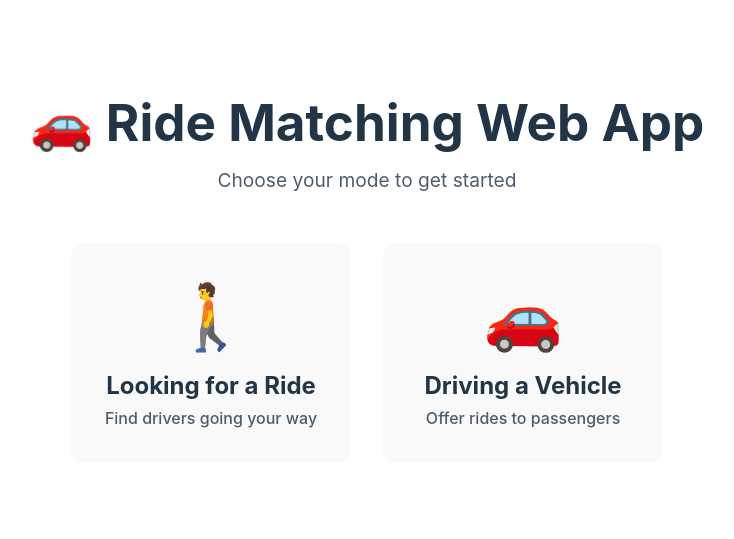
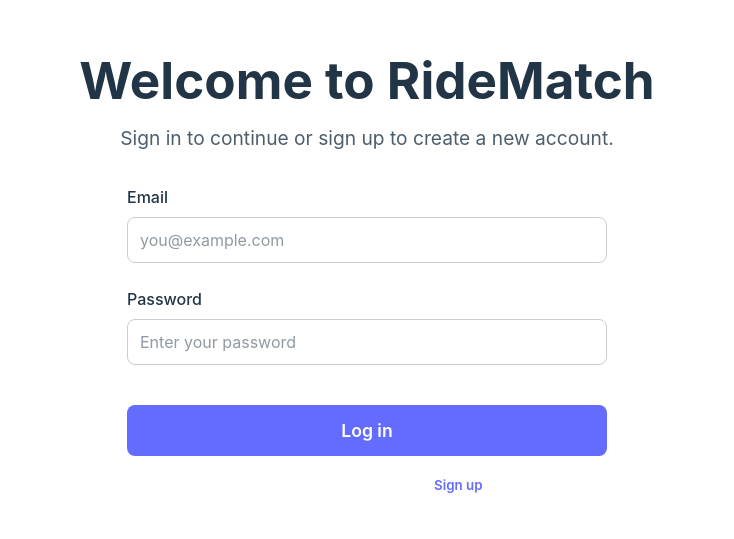
Before and after one commit to Bethel-Church-of-Oregon/Ride-Matching-Web-App, a website built with Vite: page index.html in a window 1280 px wide. Shown: the part 122-661 px from the top of the page, without its empty margins (273-1007 px from the left). Built offline with nearby package versions, Linux system fonts and the light colour scheme.

Commit message:
feat: default start page is now the login screen

```diff
--- /dev/null
+++ b/src/login.ts
@@ -0,0 +1,70 @@
+import './style.css';
+
+export class LoginScreen {
+  private onAuthenticated: () => void;
+
+  constructor(onAuthenticated: () => void) {
+    this.onAuthenticated = onAuthenticated;
+  }
+
+  public render(): void {
+    const app = document.querySelector<HTMLDivElement>('#app')!;
+
+    app.innerHTML = `
+      <div class="container">
+        <h1>Welcome to RideMatch</h1>
+        <p class="subtitle">Sign in to continue or sign up to create a new account.</p>
+
+        <form id="login-form" class="login-form">
+          <div class="form-group">
+            <label for="email">Email</label>
+            <input type="email" id="email" name="email" placeholder="you@example.com" required />
+          </div>
+
+          <div class="form-group">
+            <label for="password">Password</label>
+            <input type="password" id="password" name="password" placeholder="Enter your password" required />
+          </div>
+
+          <button type="submit" class="primary-btn">Log in</button>
+        </form>
+
+        <div class="login-footer">
+          <p>Don't have an account? <button id="signup-btn" class="signup-btn">Sign up</button></p>
+          <p class="error-message" id="login-error" aria-live="polite"></p>
+        </div>
+      </div>
+    `;
+
+    const loginForm = document.querySelector<HTMLFormElement>('#login-form')!;
+    const signupBtn = document.querySelector<HTMLButtonElement>('#signup-btn')!;
+    const errorDisplay = document.querySelector<HTMLParagraphElement>('#login-error')!;
+
+    loginForm.addEventListener('submit', (e) => {
+      e.preventDefault();
+
+      const email = (document.querySelector<HTMLInputElement>('#email')!).value.trim();
+      const password = (document.querySelector<HTMLInputElement>('#password')!).value.trim();
+
+      // Minimal front-end validation
+      if (!email || !password) {
+        errorDisplay.textContent = 'Please enter both email and password.';
+        return;
+      }
+
+      try {
+        localStorage.setItem('rideMatch:userEmail', email);
+        errorDisplay.textContent = '';
+        this.onAuthenticated();
+      } catch (err) {
+        console.error('Login failed', err);
+        errorDisplay.textContent = 'Login failed. Try again.';
+      }
+    });
+
+    signupBtn.addEventListener('click', () => {
+      // When signup is clicked, show the current start screen (ModeSelection)
+      this.onAuthenticated();
+    });
+  }
+}
--- a/src/main.ts
+++ b/src/main.ts
@@ -1,11 +1,13 @@
 import './style.css';
 import { UserMode } from './types';
 import { ModeSelection } from './mode-selection';
+import { LoginScreen } from './login.ts';
 import { PassengerMode } from './passenger-mode';
 import { DriverMode } from './driver-mode';
 
 class RideMatchingApp {
   private modeSelection: ModeSelection;
+  private loginScreen: LoginScreen;
   private passengerMode: PassengerMode;
   private driverMode: DriverMode;
 
@@ -13,12 +15,24 @@ class RideMatchingApp {
     this.passengerMode = new PassengerMode(() => this.showModeSelection());
     this.driverMode = new DriverMode(() => this.showModeSelection());
     this.modeSelection = new ModeSelection((mode) => this.selectMode(mode));
+    this.loginScreen = new LoginScreen(() => this.showModeSelection());
     this.initializeApp();
     this.registerServiceWorker();
   }
 
   private initializeApp(): void {
-    this.showModeSelection();
+    // Start with the login screen; user can login or sign up
+    // If there's a simple session (email saved), skip login
+    const saved = localStorage.getItem('rideMatch:userEmail');
+    if (saved) {
+      this.showModeSelection();
+    } else {
+      this.showLogin();
+    }
+  }
+
+  private showLogin(): void {
+    this.loginScreen.render();
   }
 
   private showModeSelection(): void {
--- a/src/mode-selection.ts
+++ b/src/mode-selection.ts
@@ -12,23 +12,23 @@ export class ModeSelection {
 
     app.innerHTML = `
       <div class="container">
-        <h1>🚗 Ride Matching Web App</h1>
-        <p class="subtitle">Choose your mode to get started</p>
+        <h1>🚗 Sign-Up for RideMatch</h1>
+        <p class="subtitle">Choose how you want to use RideMatch</p>
 
         <div class="mode-selection">
           <button class="mode-btn passenger-btn" data-mode="passenger">
             <div class="mode-icon">🚶</div>
             <div class="mode-content">
               <h2>Looking for a Ride</h2>
-              <p>Find drivers going your way</p>
+              <p>Find a ride going your way</p>
             </div>
           </button>
 
           <button class="mode-btn driver-btn" data-mode="driver">
             <div class="mode-icon">🚗</div>
             <div class="mode-content">
-              <h2>Driving a Vehicle</h2>
-              <p>Offer rides to passengers</p>
+              <h2>I can offer a ride</h2>
+              <p>Share your car ans help passengers</p>
             </div>
           </button>
         </div>
--- a/src/style.css
+++ b/src/style.css
@@ -184,6 +184,33 @@ h2 {
 
 .form-group input::placeholder {
   color: rgba(255, 255, 255, 0.5);
+}
+
+/* Login / Signup */
+.login-form {
+  max-width: 480px;
+  margin: 1.5rem auto 0;
+  text-align: left;
+}
+
+.login-footer {
+  margin-top: 1rem;
+  color: rgba(255,255,255,0.8);
+}
+
+.signup-btn {
+  border: none;
+  background: transparent;
+  color: #646cff;
+  cursor: pointer;
+  padding: 0;
+  font-weight: 600;
+  font-family: inherit;
+}
+
+.error-message {
+  color: #ff6b6b;
+  margin-top: 0.5rem;
 }
 
 .primary-btn {
```
Also changed, not shown: 1 other file.
